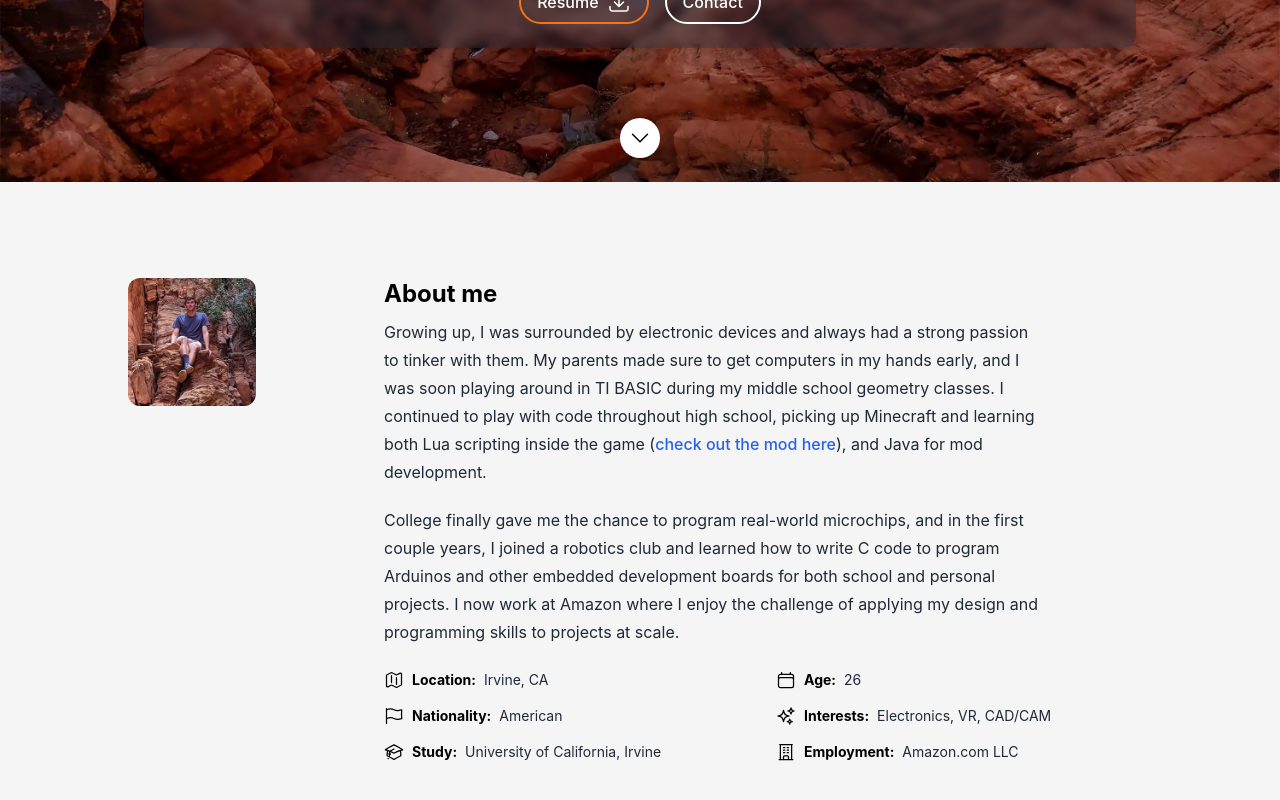
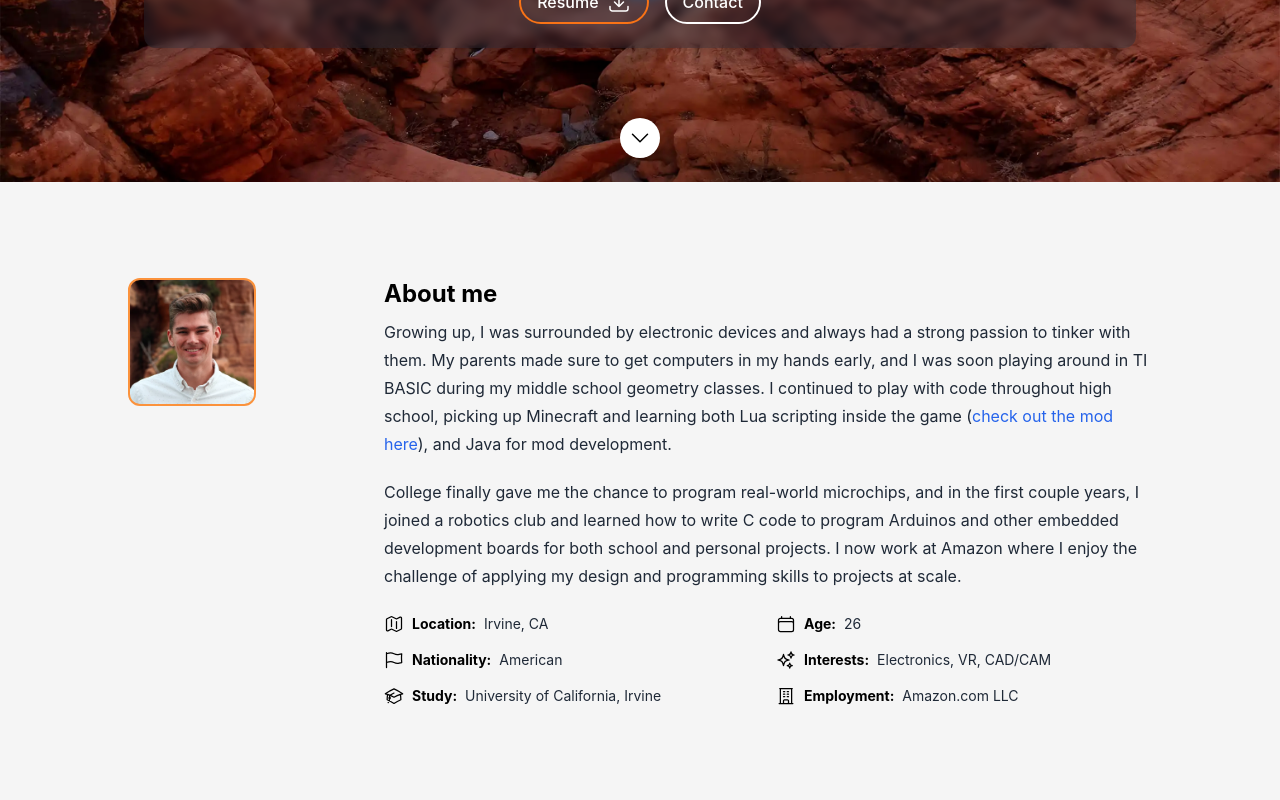
Before and after one commit to Dallas-J/react-resume, a React (Create React App) app: page / in a window 1280 px wide. Shown: the part 618-1418 px from the top of the page. Built offline with nearby package versions, Linux system fonts and the light colour scheme.

Commit message:
Update profile photo

```diff
--- a/src/components/Sections/About.tsx
+++ b/src/components/Sections/About.tsx
@@ -9,12 +9,12 @@ const About = memo(() => {
     <Section className="bg-neutral-100 dark:bg-neutral-800" sectionId={SectionId.About}>
       <div className='grid grid-cols-1 gap-y-4 md:grid-cols-4'>
         <div className="col-span-1 flex justify-center md:justify-start">
-          <div className="relative h-24 w-24 overflow-hidden rounded-xl md:h-32 md:w-32 bg-cover bg-center bg-profile"/>
+          <div className="h-24 w-24 rounded-xl md:h-32 md:w-32 bg-cover bg-center bg-profile border-2 border-orange-400"/>
         </div>
         <div className='col-span-1 flex flex-col gap-y-6 md:col-span-3'>
           <div className="flex flex-col gap-y-2">
             <h2 className="text-2xl font-bold text-black dark:text-white">About me</h2>
-            <div className="prose prose-sm sm:prose-base text-gray-800 dark:text-gray-300">{description}</div>
+            <div className="prose-sm sm:prose-base text-gray-800 dark:text-gray-300">{description}</div>
           </div>
           <ul className="grid grid-cols-1 gap-4 sm:grid-cols-2">
             {aboutItems.map(({label, text, Icon}, idx) => (
```
Also changed, not shown: src/images/profile.webp, 1 other file (tests, documents, lock files or other folders).
